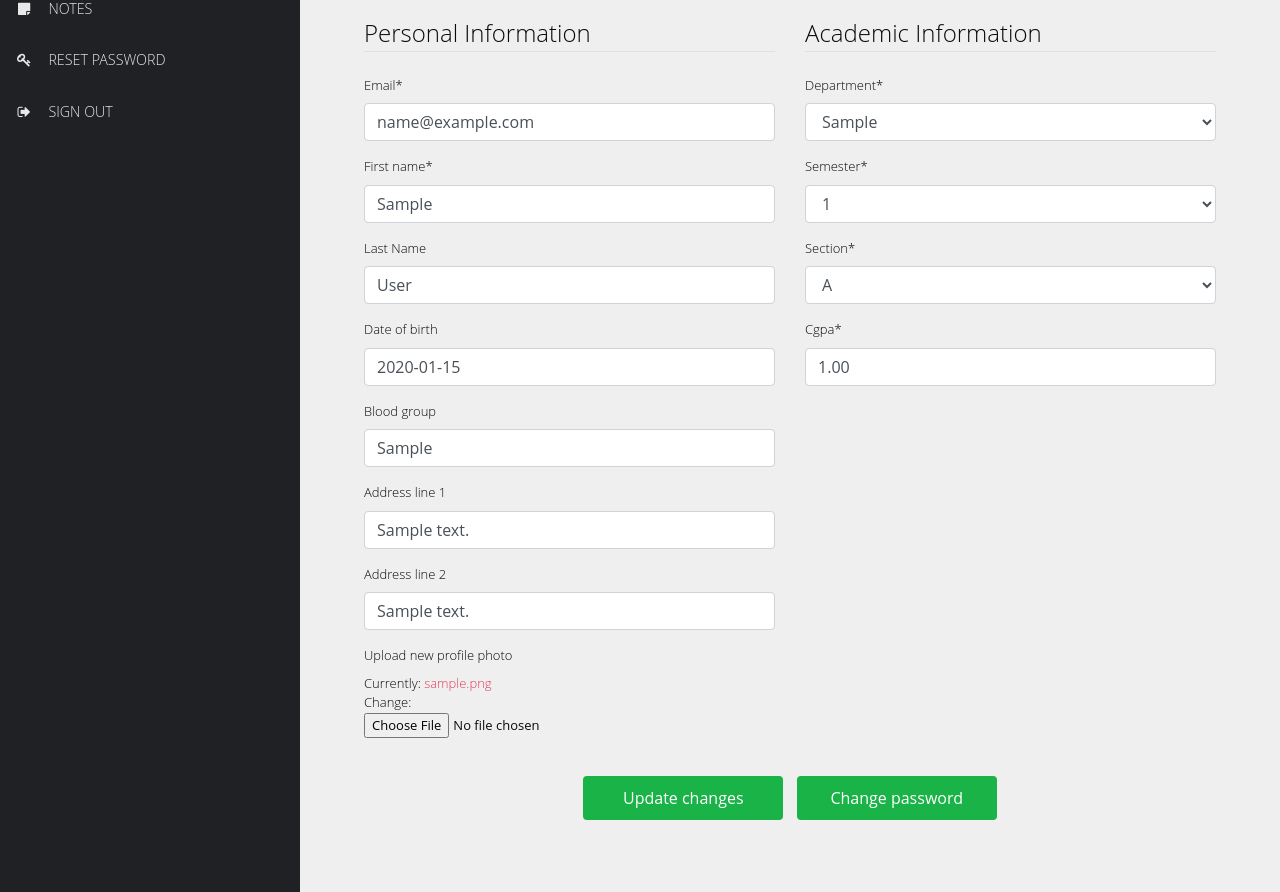
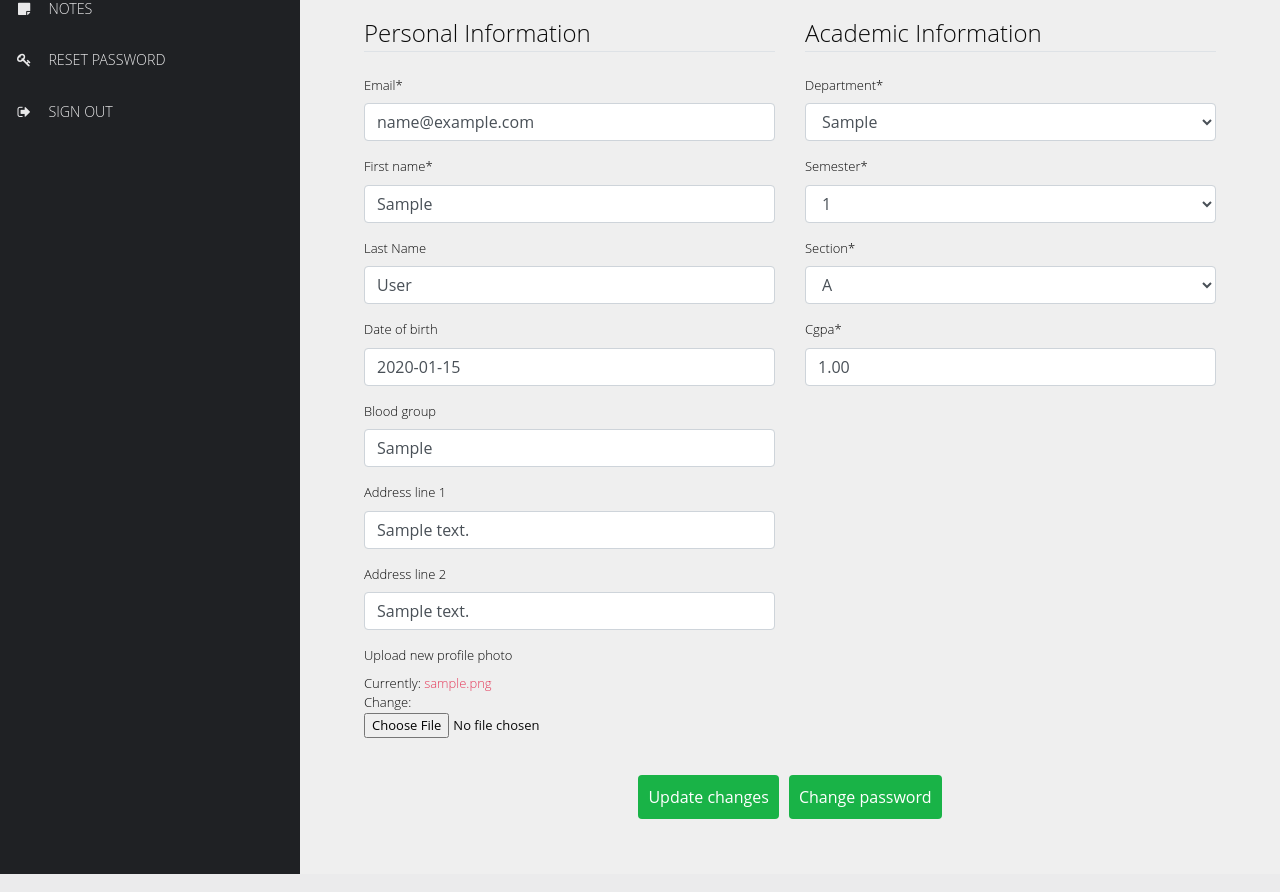
Before and after one commit to swasthikcnayak/team-sankalp-scl-maxo, a Django app: page /users/profile/ in a window 1280 px wide. Shown: the part 416-1308 px from the top of the page. Run offline with Django 3.2, Linux system fonts and the light colour scheme; a user stored in the database is signed in; tables that the repository leaves empty hold one stand-in row (values such as "Sample post"); grey boxes marked "Sample" are stand-in pictures; some libraries are stand-ins or nearby versions.

Commit message:
updating the button ui in profile page.

```diff
--- a/djangoProject/static/users/profile.css
+++ b/djangoProject/static/users/profile.css
@@ -49,9 +49,7 @@ h3{
   color: #FFFFFF;
   text-align: center;
   font-size: 16px;
-
   padding: 10px;
-  width: 200px;
   transition: all 0.5s;
   cursor: pointer;
   margin: 5px;
--- a/djangoProject/static/users/templatemo-style.css
+++ b/djangoProject/static/users/templatemo-style.css
@@ -574,6 +574,7 @@ footer { padding: 15px; }
 
 .alert {
     position: absolute;
+	margin-bottom: 5px;
     opacity: 1;
     visibility: visible;
     transform: translateX(0px);
@@ -581,6 +582,7 @@ footer { padding: 15px; }
 }
 .alert.hide {
     position: absolute;
+	margin-bottom: 5px;
     opacity: 0;
     visibility: hidden;
     transform: translateX(-10px);
--- a/djangoProject/users/models.py
+++ b/djangoProject/users/models.py
@@ -1,11 +1,9 @@
 from django.db import models
 from django.contrib.auth.models import AbstractUser, BaseUserManager
 from PIL import Image
-
 from academics.models import Department
 
 from academics.models import Subject, Class, SEM_CHOICES
-
 
 class MyAccountManager(BaseUserManager):
     def create_user(self, email, username, password=None):
--- a/djangoProject/users/templates/users/profile.html
+++ b/djangoProject/users/templates/users/profile.html
@@ -44,6 +44,8 @@
             </div>
         </div>
         <br/>
+
+
         {% if user.role != 'ADM' %}
             <form method="POST" enctype="multipart/form-data">
                 {% csrf_token %}
@@ -63,9 +65,7 @@
                 </div>
 
                 <div class="row">
-                    <div class="col-lg-2"></div>
-                    <div class="col-sm-12 col- text-center">
-                        <div class="form-group">
+                        <div class="btn-group mx-auto">
                             <button class="button btn-info" style="vertical-align:middle"><span>Update changes</span>
                             </button>
                             <a href="{% url 'password_reset' %}">
@@ -73,8 +73,6 @@
                                 </button>
                             </a>
                         </div>
-                    </div>
-                    <div class="col-lg-2"></div>
                 </div>
             </form>
         {% else %}
@@ -94,9 +92,7 @@
 
 
                 <div class="row">
-                    <div class="col-lg-2"></div>
-                    <div class="col-lg-8">
-                        <div class="form-group">
+                        <div class="btn-group mx-auto">
                             <button class="button btn-info" style="vertical-align:middle"><span>Update changes</span>
                             </button>
                             <a href="{% url 'password_reset' %}">
@@ -104,12 +100,9 @@
                                 </button>
                             </a>
                         </div>
-                    </div>
-                    <div class="col-lg-2"></div>
                 </div>
             </form>
         {% endif %}
-
 
     </div>
 
```
Also changed, not shown: djangoProject/djangoProject/settings.py (+0 -21 lines).
